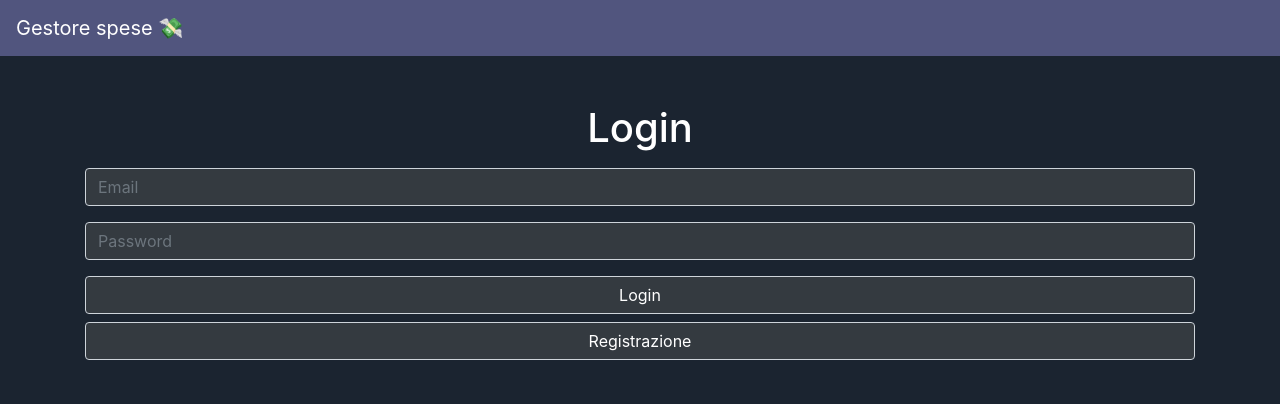
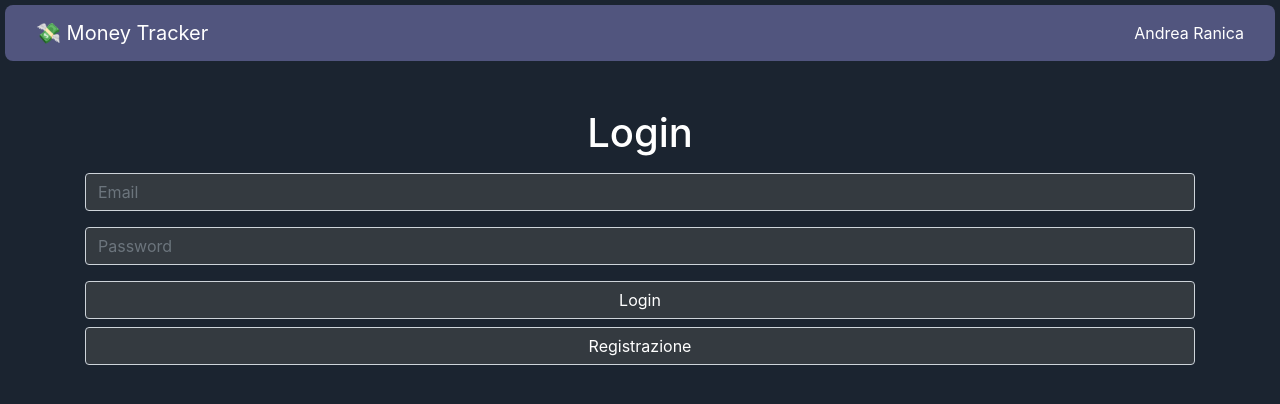
Before and after one commit to andrearanica/money-tracker, a React (Create React App) app in the folder frontend/: page / in a window 1280 px wide. Shown: the top 404 px of the page. Built offline with nearby package versions, Linux system fonts and the light colour scheme.

Commit message:
✨ Select category for movement

```diff
--- a/frontend/src/App.css
+++ b/frontend/src/App.css
@@ -40,3 +40,10 @@
 .movement {
   background-color: black;
 }
+
+.navbar {
+  border-radius: 8px;
+  margin-top: 5px;
+  margin-left: 5px;
+  margin-right: 5px;
+}
--- a/frontend/src/components/AddMovement.js
+++ b/frontend/src/components/AddMovement.js
@@ -4,16 +4,18 @@ import { useState } from 'react'
 export default function AddMovement (props) {
 
     const [value, setValue] = useState(0)
-    const [category, setCategory] = useState('')
+    const [category] = useState('')
     const [description, setDescription] = useState('')
 
     function addMovement () {
+        if (value !== 0 && category !== '' && description !== '') {
             axios.post('http://192.168.1.95:5000/movements', {
                 email: props.email,
                 value: value,
                 category: category,
                 description: description
             })
+        }
     }
 
     return (
@@ -22,7 +24,16 @@ export default function AddMovement (props) {
             <form onSubmit={ addMovement }>
                 <input placeholder="Email" value={ props.email } className="form-control my-1 bg-dark" readOnly style={{ color: 'white' }} />
                 <input placeholder="Valore"      onChange={(e) => setValue(e.target.value) }       className="form-control bg-dark my-1" style={{ color: 'white' }} type="number" />
-                <input placeholder="Categoria"   onChange={(e) => setCategory(e.target.value) }    className="form-control bg-dark my-1" style={{ color: 'white' }} />
+                <select className="form-control bg-dark" style={{ color: 'white' }} placeholder="Categoria">
+                    <option value="" disabled selected hidden>Categoria</option>
+                    {
+                        props.categories.map(c => {
+                            return (
+                                <option value={ c }>{ c }</option>
+                            )
+                        })
+                    }
+                </select>
                 <input placeholder="Descrizione" onChange={(e) => setDescription(e.target.value) } className="form-control bg-dark my-1" style={{ color: 'white' }} />
                 <input type="submit" className="form-control my-2 bg-dark" style={{ color: 'white' }} />
             </form>
--- a/frontend/src/components/Home.js
+++ b/frontend/src/components/Home.js
@@ -1,9 +1,11 @@
+import axios from 'axios'
 import { useEffect, useState } from 'react'
 import AddMovement from './AddMovement'
 
 export default function Home (props) {
 
     const [movements, setMovements] = useState([])
+    const [categories] = useState(['it', 'food', 'salary'])
 
     useEffect(() => {
         fetch(`http://192.168.1.95:5000/movements/${ props.email }`)
@@ -16,10 +18,14 @@ export default function Home (props) {
         window.location.reload(false)
     }
 
+    function deleteMovement (id) {
+        axios.delete(`http://192.168.1.95:5000/movements/${ id }`)
+    }
+
     return (
         <div className="container my-5 text-center" style={{ color: 'white' }}>
             <h1>I tuoi movimenti</h1>
-            Benvenuto { props.email }, questi sono i tuoi movimenti dal più recente<br />
+            <h4>Totale: {  }</h4>
             {
                 movements.map(m => {
                     return (
@@ -30,22 +36,26 @@ export default function Home (props) {
                             { m.category === 'food'     ? ' 🥗' : null }
                             { m.category === 'it'       ? ' 🖥️' : null }
                             { m.category === 'school'   ? ' 🏫' : null }
+                            { m.category === 'work'     ? ' 💼' : null }
                             </p>
                             <p style={{ fontSize: '15px' }}>{ new Date(m.createdAt).toLocaleString() }</p>
+                            <button onClick={ () => deleteMovement(m._id) } className="btn btn-danger">Cancella</button>
                         </div> :
                         <div className="alert alert-danger my-4">
                             <b style={{ fontSize: '50px' }}>{ m.value }€ 📉</b>
                             <p style={{ fontSize: '20px' }}>{ m.description }
-                            { m.category === 'food' ? ' 🥗' : null }
-                            { m.category === 'it'   ? ' 🖥️' : null }
+                            { m.category === 'food'     ? ' 🥗' : null }
+                            { m.category === 'it'       ? ' 🖥️' : null }
                             { m.category === 'school'   ? ' 🏫' : null }
+                            { m.category === 'work'     ? ' 💼' : null }
                             </p>
                             <p style={{ fontSize: '15px' }}>{ new Date(m.createdAt).toLocaleString() }</p>
+                            <button onClick={ () => deleteMovement(m._id) } className="btn btn-danger">Cancella</button>
                         </div>
                     )
                 })
             }
-            <AddMovement email={ props.email }/>
+            <AddMovement email={ props.email } categories={ categories }/>
             <button onClick={ logout } className="form-control bg-dark my-5" style={{ color: 'white' }} >Logout</button>
         </div>
     )
--- a/frontend/src/components/navbar.js
+++ b/frontend/src/components/navbar.js
@@ -1,10 +1,10 @@
 function Navbar () {
     return (
-        <nav className="navbar navbar-dark" style={{ backgroundColor: "#51557E" }}>
-            <a className="navbar-brand" href=".">
-                Gestore spese 💸
-            </a>
-        </nav>
+        <nav className="navbar navbar-expand-lg navbar-dark" style={{ backgroundColor: '#51557E' }}>
+            <div className="container-fluid">
+                <a className="navbar-brand" href="#">💸 Money Tracker</a><a style={{ color: 'white' }} target="_blank" href="https://github.com/andrearanica">Andrea Ranica</a>
+            </div>
+            </nav>
     )
 }
 
```
Lines whose indentation alone changed are shown as unchanged.
